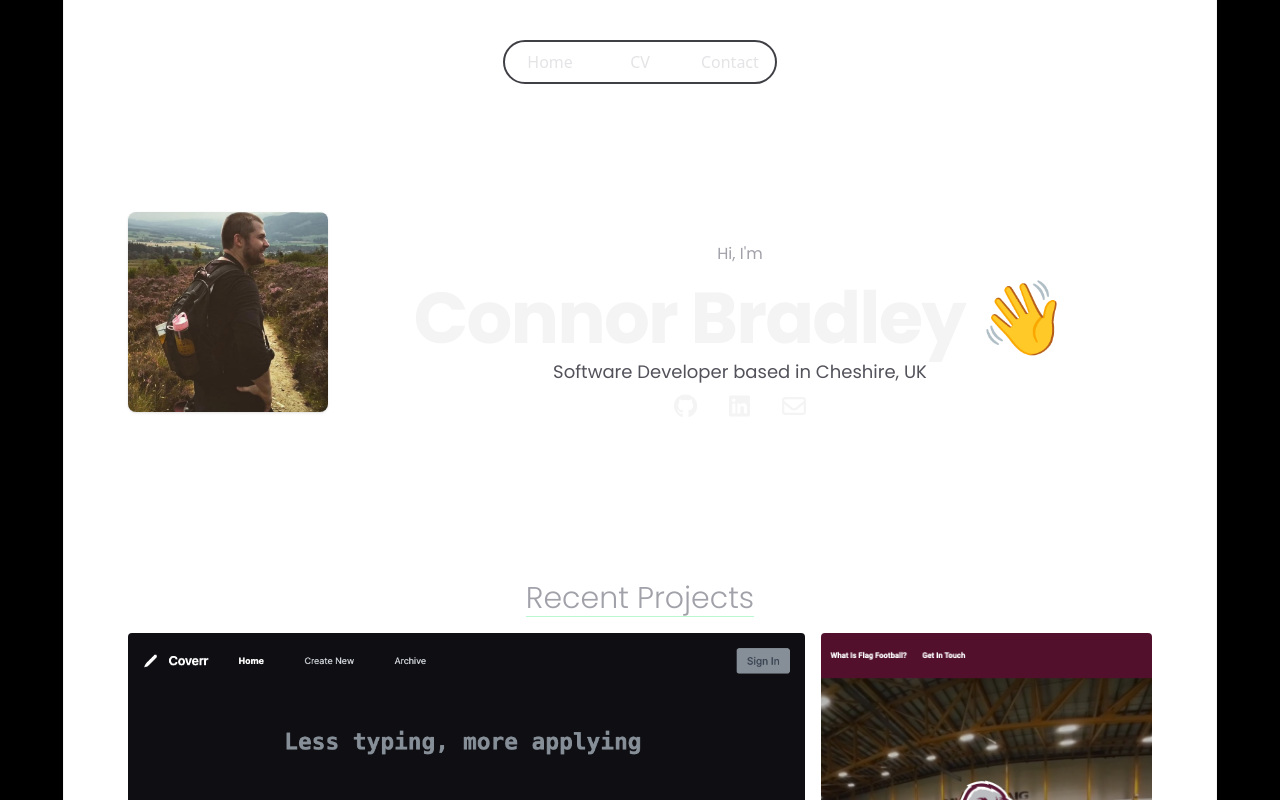
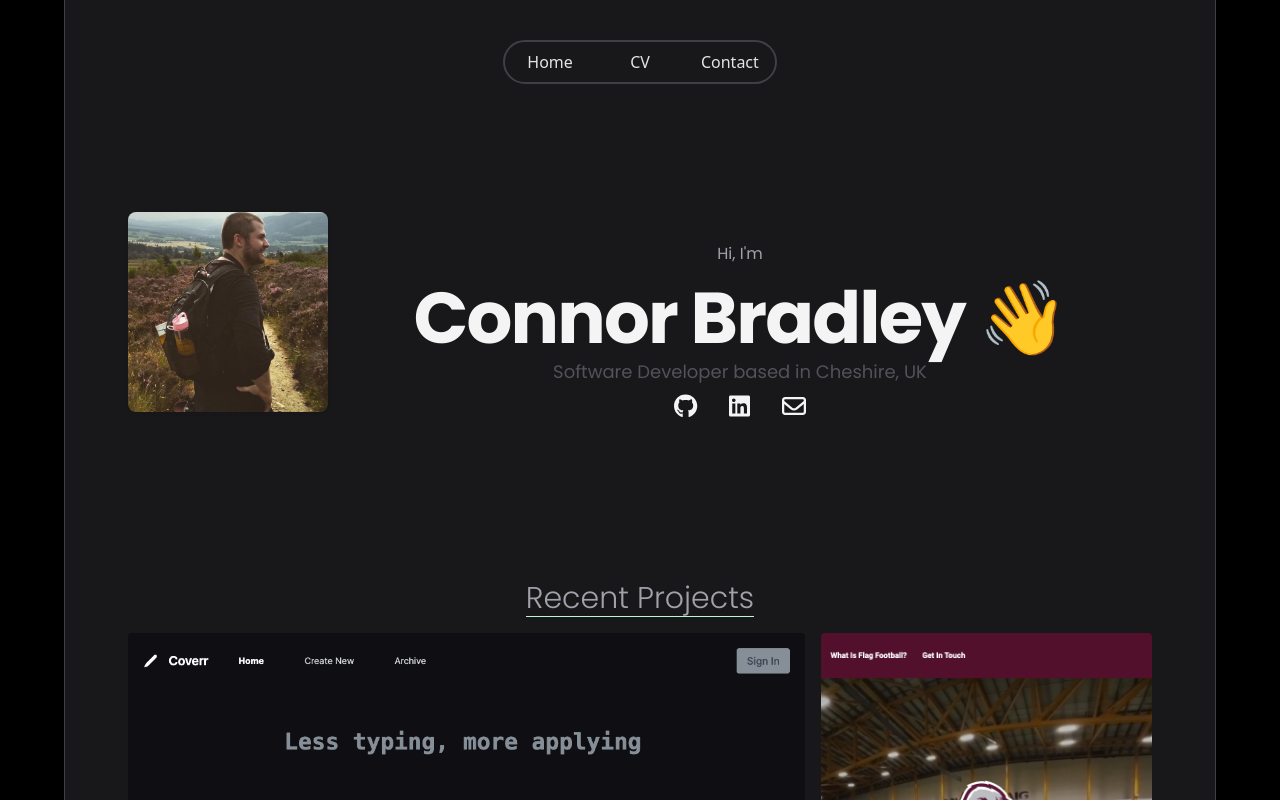
Before and after one commit to connorbradley26/cbradley.dev, a Next.js app: page / in a window 1280 px wide. Shown: the top 800 px of the page. Built offline with nearby package versions, Linux system fonts and the light colour scheme.

Commit message:
Fixed colour issues on light mode

```diff
--- a/ui/components/container.tsx
+++ b/ui/components/container.tsx
@@ -5,7 +5,7 @@ const Container = (props: any) => {
         <>
             <div className="fixed inset-0 flex justify-center sm:px-8 -z-10">
                 <div className="flex w-full max-w-7xl lg:px-8">
-                    <div className="w-full bg-white ring-1 ring-zinc-100 dark:bg-zinc-900 dark:ring-zinc-300/20">
+                    <div className="w-full  bg-zinc-900 border-l border-r border-zinc-700">
                     </div>
                 </div>
             </div>
```
